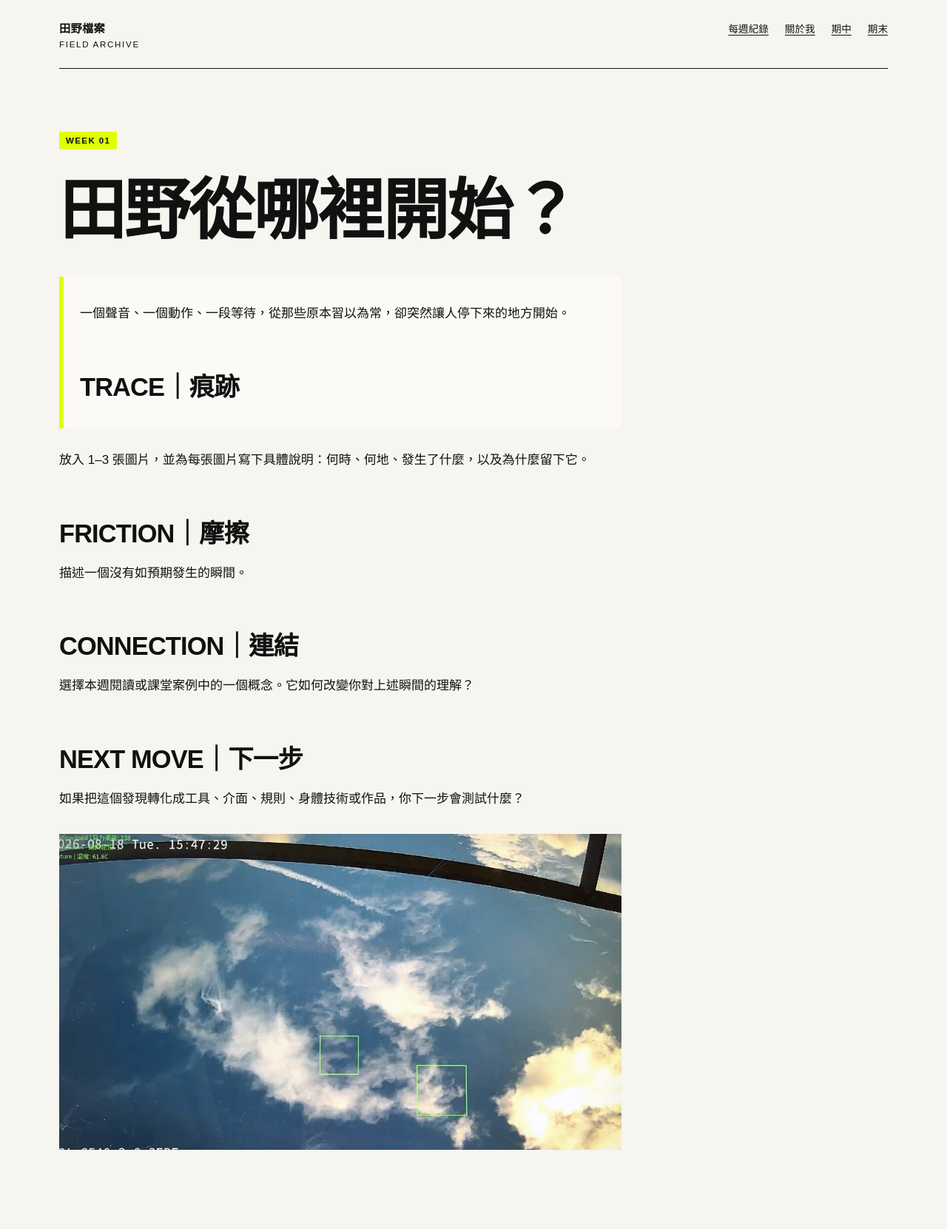
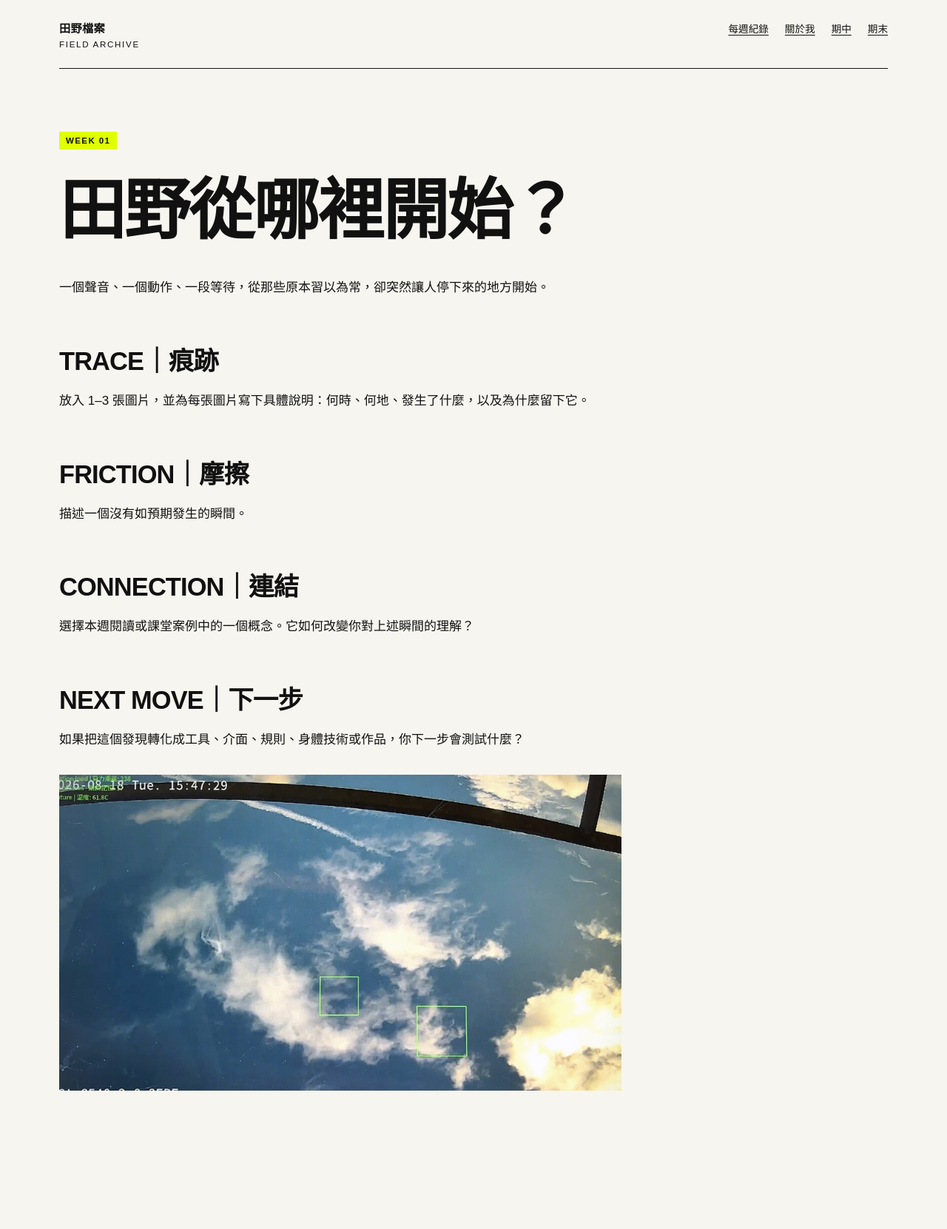
Before and after one commit to yenchichen1998/fieldworkarchive, a Jekyll site: the page built from weeks/week-01.md, in a window 1280 px wide. Shown: the whole page at 74% size. Built offline with Jekyll 4.4.1, drawn with Linux system fonts in a browser that asks for light colours; after the commit the page ends 1581 px from its top, so only the background shows below that.

```diff
--- a/weeks/week-01.md
+++ b/weeks/week-01.md
@@ -6,8 +6,7 @@ permalink: /weeks/week-01/
 <span class="label">WEEK 01</span>
 
 # 田野從哪裡開始？
-
-> 一個聲音、一個動作、一段等待，從那些原本習以為常，卻突然讓人停下來的地方開始。
+一個聲音、一個動作、一段等待，從那些原本習以為常，卻突然讓人停下來的地方開始。
 ## TRACE｜痕跡
 
 放入 1–3 張圖片，並為每張圖片寫下具體說明：何時、何地、發生了什麼，以及為什麼留下它。
```
